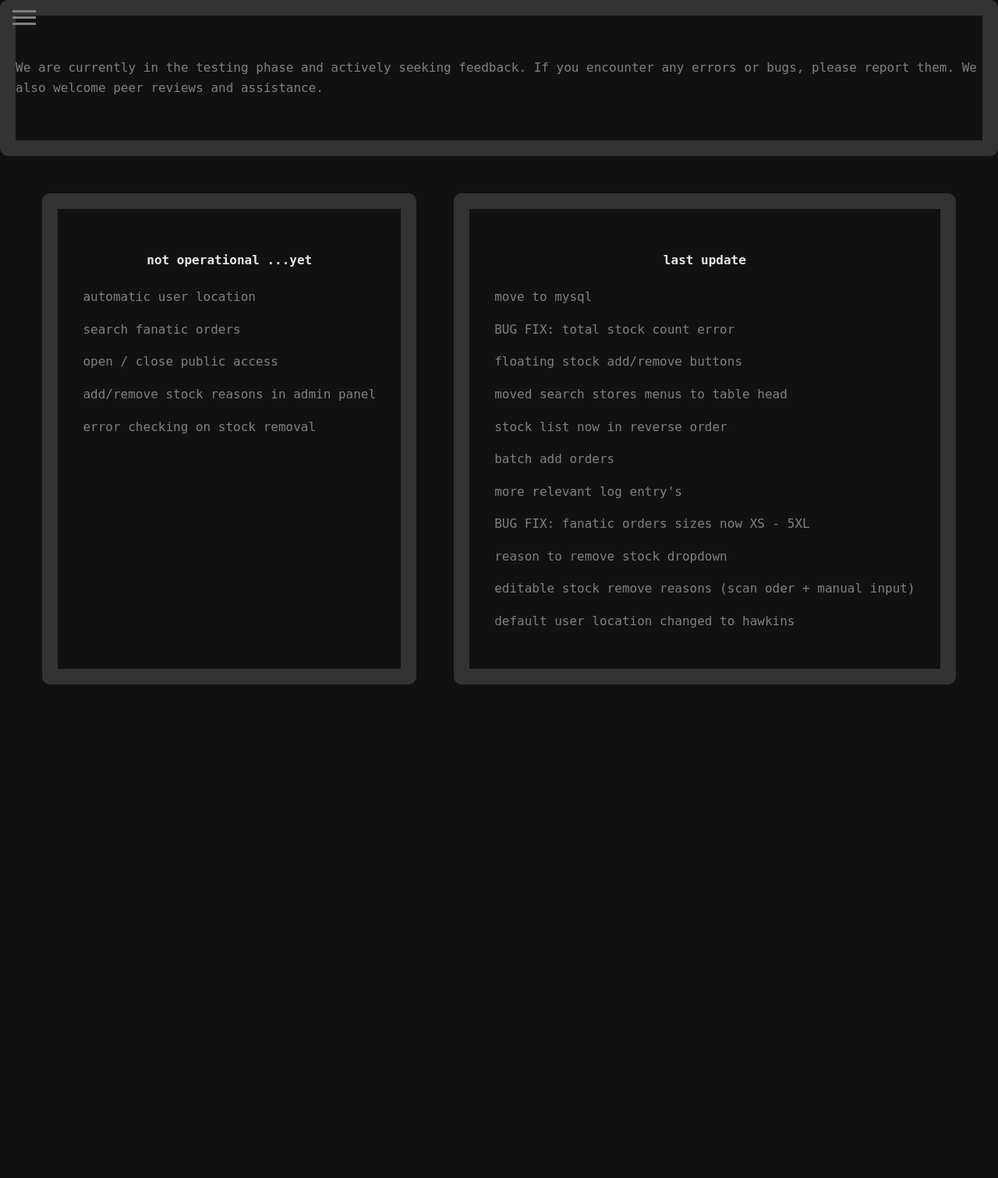
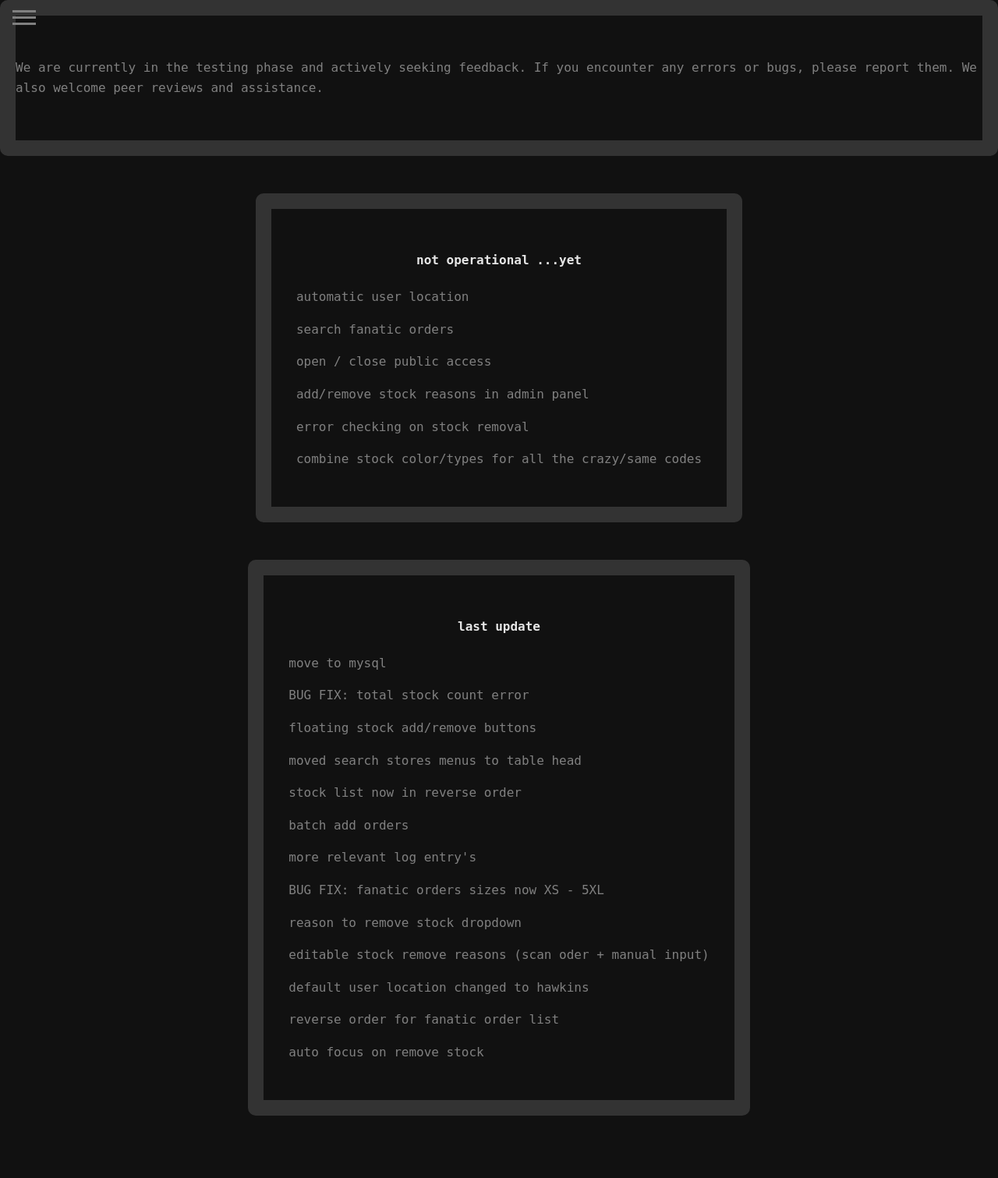
Before and after one commit to digital-stew/t-manager, a PHP site: page / in a window 1280 px wide. Shown: the whole page at 78% size. Before the commit the page ends 878 px from the top, so only its background shows below. Run offline with PHP 8.4, Linux system fonts and the light colour scheme.

Commit message:
V0.9.4 rc4

```diff
--- a/header.php
+++ b/header.php
@@ -59,7 +59,7 @@ if (isset($_POST['newLocation'])) {
     </ul>
 
     <div style="margin-top: auto;">
-        t-manager V0.9.4 rc3
+        t-manager V0.9.4 rc4
     </div>
 </nav>
 
--- a/index.php
+++ b/index.php
@@ -31,6 +31,7 @@
             <p>open / close public access</p>
             <p>add/remove stock reasons in admin panel</p>
             <p>error checking on stock removal</p>
+            <p>combine stock color/types for all the crazy/same codes </p>
         </section>
 
         <!-- <section class="border" style="padding: 2rem;">
@@ -50,6 +51,8 @@
             <p>reason to remove stock dropdown</p>
             <p>editable stock remove reasons (scan oder + manual input)</p>
             <p>default user location changed to hawkins</p>
+            <p>reverse order for fanatic order list</p>
+            <p>auto focus on remove stock</p>
 
     </div>
 </body>
--- a/models/Stock.php
+++ b/models/Stock.php
@@ -216,7 +216,7 @@ class Stock extends Database
 
         $code  = strtoupper($code); // auto capitalize user input
 
-        if ($reason == '') die('no reason');
+        if ($reason == 'none') die('no reason');
 
         $parsedCode = $this->parseCode($code);
 
--- a/stores/remove.php
+++ b/stores/remove.php
@@ -27,7 +27,7 @@ if (isset($_GET['remove']) && isset($_GET['code'])) {
             <label>
                 reason
                 <select id="reason-select" name="reason">
-                    <option value="">--Please choose an option--</option>
+                    <option value="none">--Please choose an option--</option>
                     $options
                 </select>
             </label>
--- a/stores/stores.js
+++ b/stores/stores.js
@@ -79,6 +79,7 @@ function removeStockButton() {
 
         document.getElementById("removeStockModal-order").value =
           decodedText.split("¦")[0];
+        document.getElementById("removeStockModal-amount").focus();
 
         setTimeout(() => {
           showUser.innerText = "";
```
Also changed, not shown: models/FanaticOrders.php (+8 -3 lines).
